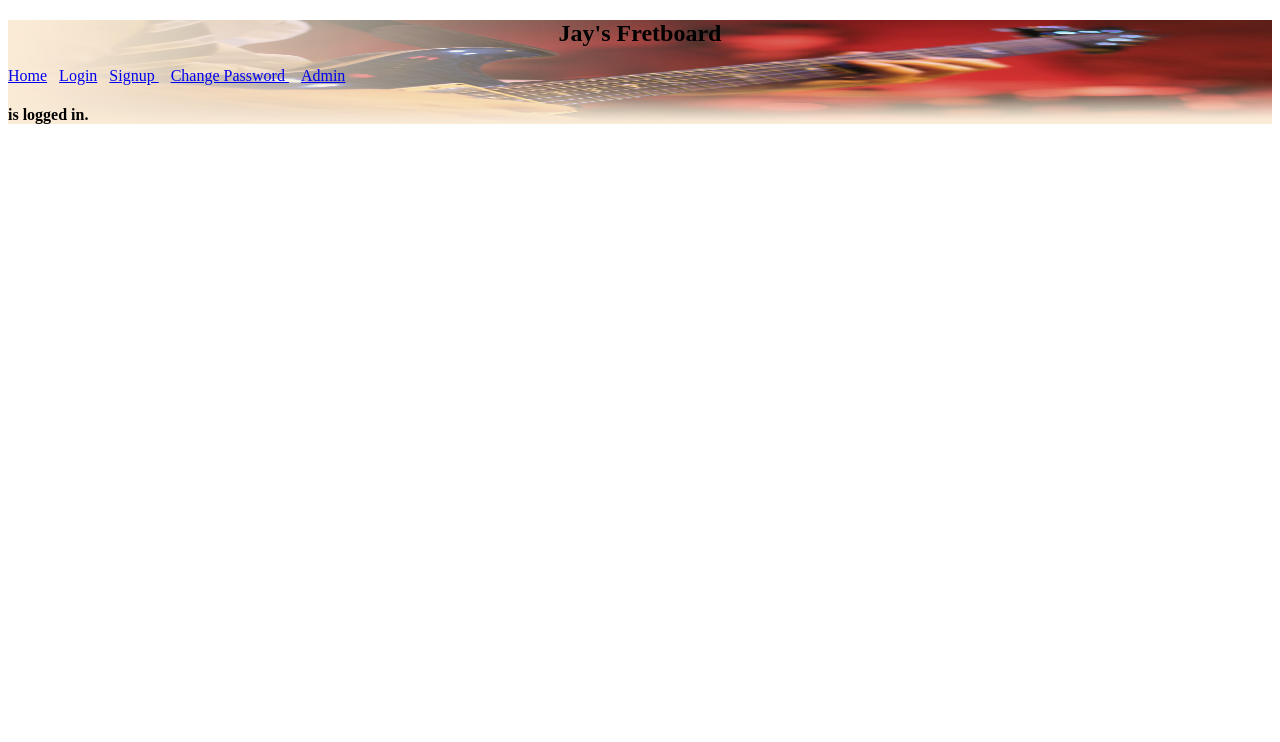
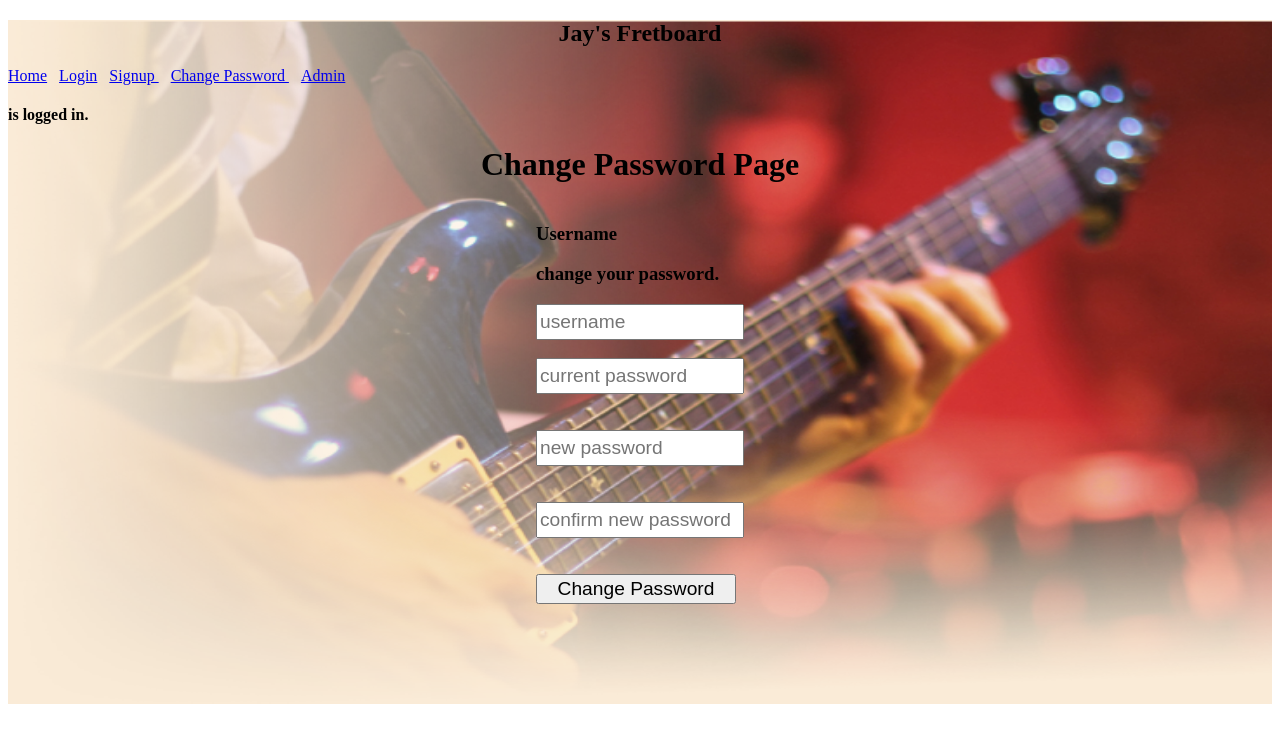
Before and after one commit to jaybabel/fretboard-frontend, a React (Create React App) app: page /changePassword in a window 1280 px wide. Shown: the top 742 px of the page. Built offline with nearby package versions, Linux system fonts and the light colour scheme; what mic-recorder-to-mp3 would draw is missing.

Commit message:
added new password functionality

```diff
--- a/src/App.js
+++ b/src/App.js
@@ -70,8 +70,18 @@ handleNotValid = (e) => {
 // ********** Start - CHANGE PASSWORD code **********
 handleChangePassword = (e) => {
   e.preventDefault();
-  console.log('Change Password ')
-}
+  console.log('Change Password ', e)
+
+// password === confirmpassword ? good : alert no match
+// {(this.state.validatedUser === "admin") || (this.state.validatedUser === e.target[0].value)} ?
+
+axios
+.post(`${BASE_URL}/user/changePassword/${e.target[0].value}/${e.target[2].value}`)
+.then((response) => {
+  console.log('Password changed.')
+    })
+  }
+
 // xxxxxxxxxx  End - Change password code  xxxxxxxxxx
 
 // ********** Start - DELETE USER code **********
@@ -79,21 +89,15 @@ handleDeleteUser = (e) => {
   e.preventDefault();
   console.log('DELETE USER ', e)
 
-  // const data = {
-  //   username: this.state.username
-  // };
-
   this.state.validatedUser === "admin" ?
 
   axios
     .post(`${BASE_URL}/user/delete/${e.target[0].value}`)
     .then((response) => {
-      console.log('User deleted...maybe.')
+      console.log('User deleted.')
     })
     :
-    // console.log("Not authorized")
-   alert("You are not authorized to perform this function.")
-
+    alert("You are not authorized to perform this function.")
   }
 // xxxxxxxxxx  End - DELETE USER code  xxxxxxxxxx
 
@@ -112,8 +116,8 @@ handleDeleteUser = (e) => {
           loggedIn: true,
           validatedUser: response.data.username
         })
-        console.log('Is logged in: ', this.state.loggedIn)
-        console.log('Logged in username is: ', this.state.validatedUser)
+        // console.log('Is logged in: ', this.state.loggedIn)
+        // console.log('Logged in username is: ', this.state.validatedUser)
         console.log('response', response)
       })
 
@@ -135,7 +139,7 @@ handleDeleteUser = (e) => {
           <Link to="/">Home</Link>&nbsp;&nbsp;&nbsp;
           <Link to="/login">Login</Link>&nbsp;&nbsp;&nbsp;
           <Link to="/signup">Signup </Link>&nbsp;&nbsp;&nbsp;
-          <Link to="/change_password">Change Password </Link>&nbsp;&nbsp;&nbsp;
+          <Link to="/changePassword">Change Password </Link>&nbsp;&nbsp;&nbsp;
           <Link to="/admin">Admin</Link>
           <h4>{this.state.validatedUser} is logged in.</h4>
         </nav>
@@ -164,10 +168,12 @@ handleDeleteUser = (e) => {
           )}
         />
         <Route
-        path="/change_password"
+        path="/changePassword"
         render={(routerProps) => (
           <ChangePassword {...routerProps}
-          handleChange={this.handleChange} />
+          handleChange={this.handleChange}
+          handleChangePassword={this.handleChangePassword}
+          />
         )}
       />
         <Route
--- a/src/components/ChangePassword.js
+++ b/src/components/ChangePassword.js
@@ -6,8 +6,9 @@ function ChangePassword(props) {
     <div>
       <h1>Change Password Page</h1>
       <div className="divLogin">
-        <form onSubmit={props.handleLogin}>
+        <form onSubmit={props.handleChangePassword}>
           <h3>Username</h3>
+          <h3>{props.validatedUser} change your password.</h3>
           <input
             onChange={props.handleChange}
             type="text"
@@ -17,7 +18,7 @@ function ChangePassword(props) {
           <br></br>
           <br></br>
           <input
-            type="text"
+            type="password"
             name="password"
             value={props.password}
             placeholder="current password"
@@ -27,7 +28,7 @@ function ChangePassword(props) {
           <br></br>
           <br></br>
           <input
-            type="text"
+            type="password"
             name="password"
             value={props.password}
             placeholder="new password"
@@ -37,7 +38,7 @@ function ChangePassword(props) {
           <br></br>
           <br></br>
           <input
-            type="text"
+            type="password"
             name="password"
             value={props.password}
             placeholder="confirm new password"
--- a/src/components/DeleteUser.js
+++ b/src/components/DeleteUser.js
@@ -33,4 +33,4 @@ function DeleteUser(props) {
   );
 }
 
-export default DeleteUser;
+//export default DeleteUser;
```
